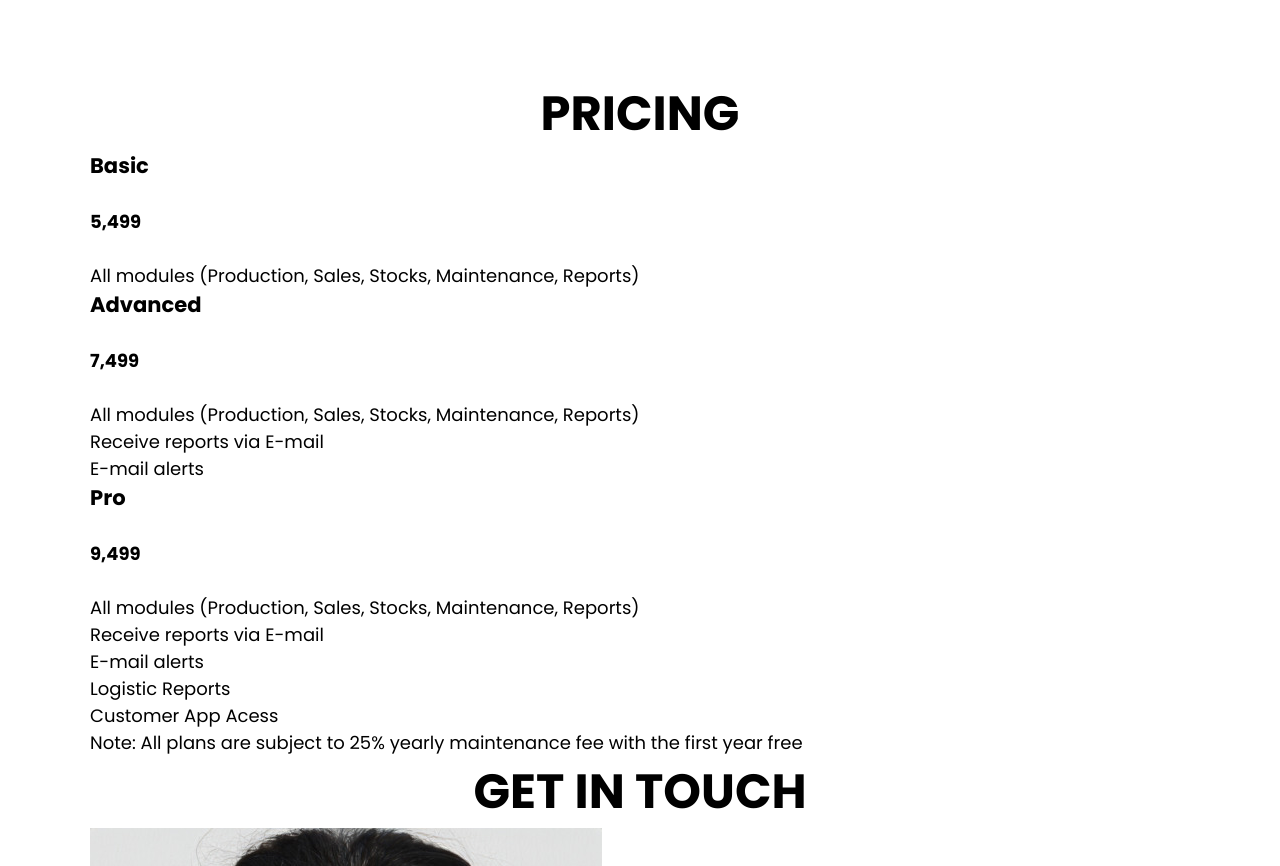
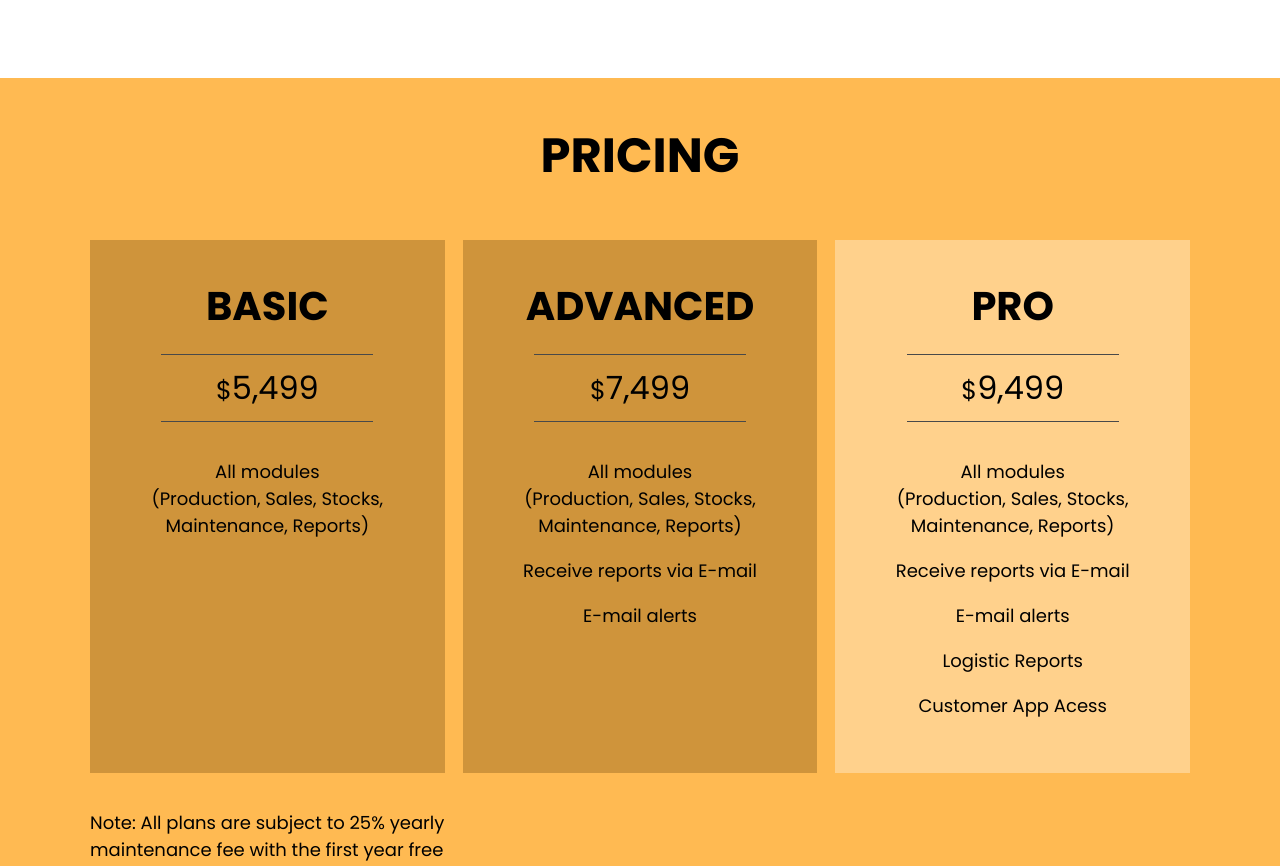
Before and after one commit to pexeixv/techfest2021, a plain HTML site: page index.html in a window 1280 px wide. Shown: the part 3020-3886 px from the top of the page. Drawn offline with Linux system fonts and the light colour scheme; a web font is replaced by a local one.

Commit message:
pricing section added

```diff
--- a/index.html
+++ b/index.html
@@ -195,7 +195,7 @@
 
     <section class="pricing">
         <div class="pricing-container container">
-            <h2 class="pricing-title  title">Pricing</h2>
+            <h2 class="pricing-title title">Pricing</h2>
             <div class="pricing-grid">
 
                 <div class="plan">
@@ -203,7 +203,7 @@
                     <br class="divider">
                     <h4 class="plan-cost">5,499</h4>
                     <br class="divider">
-                    <p class="plan-item">All modules (Production, Sales, Stocks, Maintenance, Reports)</p>
+                    <p class="plan-item">All modules<br>(Production, Sales, Stocks, Maintenance, Reports)</p>
                 </div>
 
                 <div class="plan">
@@ -211,17 +211,17 @@
                     <br class="divider">
                     <h4 class="plan-cost">7,499</h4>
                     <br class="divider">
-                    <p class="plan-item">All modules (Production, Sales, Stocks, Maintenance, Reports)</p>
+                    <p class="plan-item">All modules<br>(Production, Sales, Stocks, Maintenance, Reports)</p>
                     <p class="plan-item">Receive reports via E-mail</p>
                     <p class="plan-item">E-mail alerts</p>
                 </div>
 
-                <div class="plan">
+                <div class="plan plan-emp">
                     <h3 class="plan-title">Pro</h3>
                     <br class="divider">
                     <h4 class="plan-cost">9,499</h4>
                     <br class="divider">
-                    <p class="plan-item">All modules (Production, Sales, Stocks, Maintenance, Reports)</p>
+                    <p class="plan-item">All modules<br>(Production, Sales, Stocks, Maintenance, Reports)</p>
                     <p class="plan-item">Receive reports via E-mail</p>
                     <p class="plan-item">E-mail alerts</p>
                     <p class="plan-item">Logistic Reports</p>
--- /dev/null
+++ b/sass/_pricing.sass
@@ -0,0 +1,42 @@
+.pricing
+    background: $pri
+    height: max-content
+    padding: 1em 0 3em
+    &-container
+        min-height: calc( 100vh - 70px )
+    &-title
+        margin: 0.5em 0 1em
+    &-grid
+        display: grid
+        grid-template-columns: repeat(3, 1fr)
+        grid-gap: 1em
+        align-content: space-between
+    &-note
+        margin: 2em 0 1em
+        max-width: 40ch
+
+.plan
+    &-emp
+        background: $light
+    background: $dark
+    display: flex
+    flex-direction: column
+    align-items: center
+    justify-content: flex-start
+    padding: 2em 2.5em
+    text-align: center
+    &-title
+        text-transform: uppercase
+        font-size: 2.5rem
+    &-cost
+        font-size: 2rem
+        font-weight: 400
+        &::before
+            content: '$'
+            font-size: 0.8em
+    &-item
+        margin-bottom: 1em
+    .divider:nth-of-type(1)
+        margin-top: 1em
+    .divider:nth-of-type(2)
+        margin-bottom: 2em
--- a/sass/_utility.sass
+++ b/sass/_utility.sass
@@ -12,3 +12,11 @@ h2.title
 span.anchor
     position: relative
     bottom: 70px
+
+br.divider
+    margin: 0.5em 0
+    content: ''
+    display: block
+    width: 80%
+    height: 1px
+    background: $br
--- a/sass/_variables.sass
+++ b/sass/_variables.sass
@@ -3,4 +3,5 @@ $dark: #CF943B
 $light: #FFD18C
 $heading: #1F1200
 $text: #4E2F00
+$br: #494949
 $trans: all 300ms ease-out
--- a/sass/home.sass
+++ b/sass/home.sass
@@ -5,3 +5,4 @@
 @import main
 @import features
 @import modules
+@import pricing
```
Also changed, not shown: sass/home.css, 1 other file.
